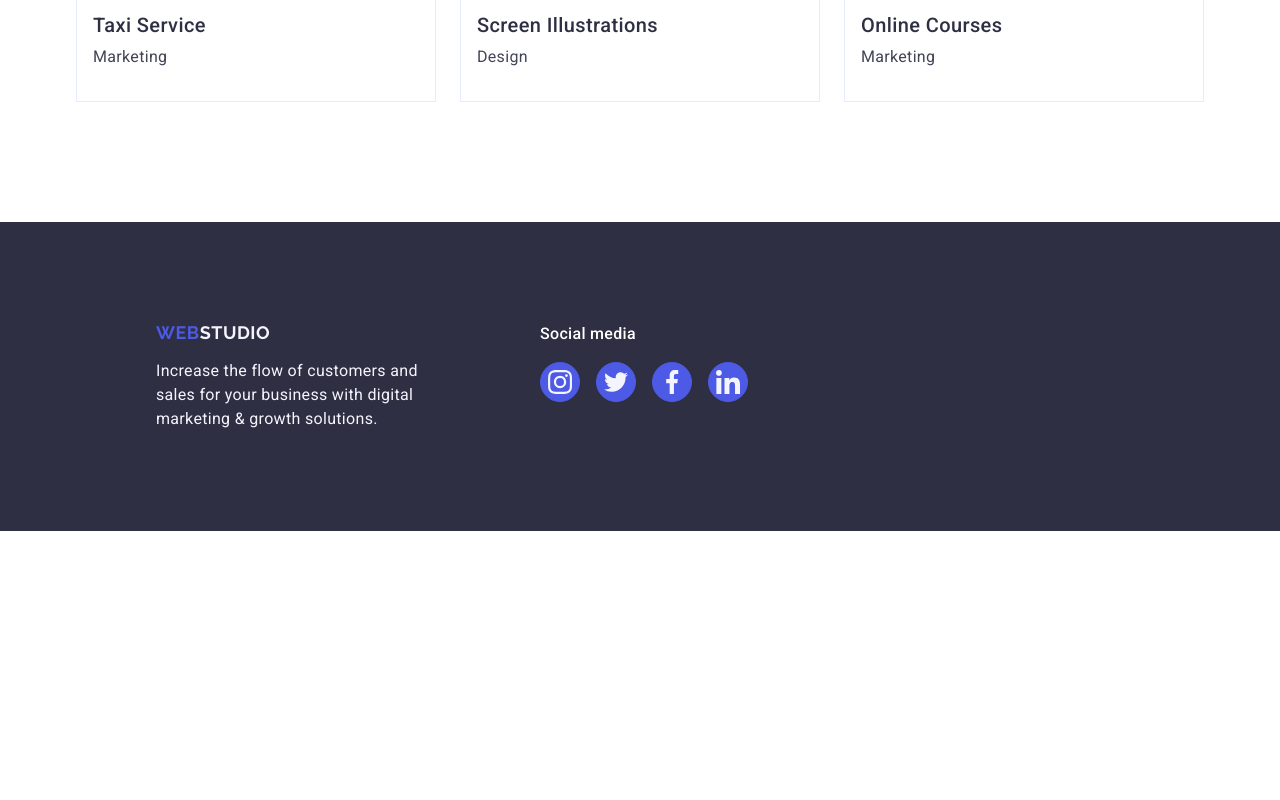
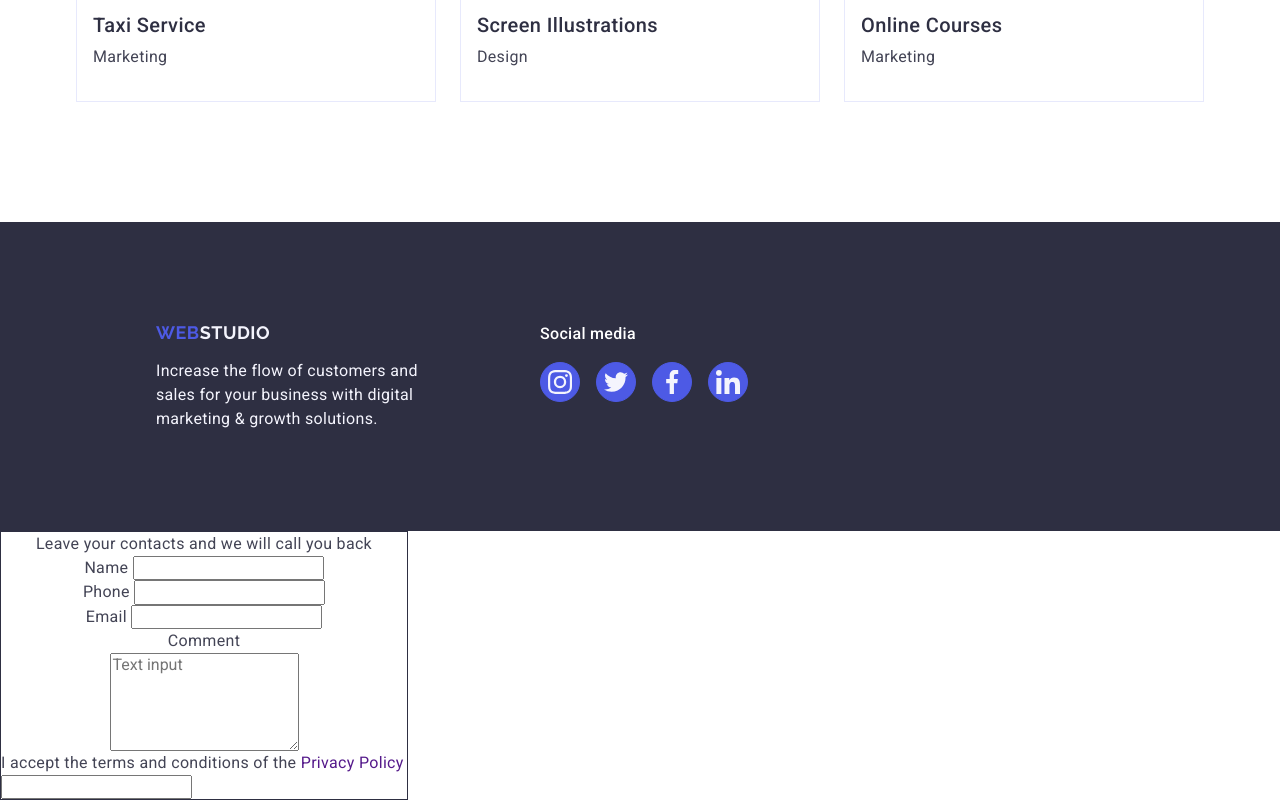
Before and after one commit to a-nester/goit-homework-05, a plain HTML site: page index.html in a window 1280 px wide. Shown: the part 3081-3881 px from the top of the page. Before the commit the page ends 3612 px from the top, so only its background shows below. Drawn offline with nearby package versions, Linux system fonts and the light colour scheme.

Commit message:
modal-window

```diff
--- a/css/styles.css
+++ b/css/styles.css
@@ -490,3 +490,17 @@ transition-property: color;
 .footer .social-box:focus {
     background-color: #31d0aa;
 }
+/* Modal window */
+.form-input {
+
+    position: relative;
+    z-index: 999;
+    max-width: 408px;
+    max-height: 584px;
+    border: 1px solid #2E2F42;
+}
+.form-box {
+    display: flex;
+    flex-direction: column;
+    align-items: center;
+}
--- a/index.html
+++ b/index.html
@@ -451,5 +451,31 @@
         </div>
       </div>
     </footer>
+    <!-- Modal window -->
+    <form class="form-input">
+      <div class="form-box">
+        <p class="form-header">Leave your contacts and we will call you back</p>
+        <label class="form-name">
+         Name
+          <input type="text" name="user-name" />
+        </label>
+        <label class="form-phone">
+          Phone
+          <input type="tel" name="tel" />
+        </label>
+        <label class="form-email">
+          Email
+          <input type="email" name="email" />
+        </label>
+        <label class="form-comment"></label>
+          Comment
+          <textarea name="comment" rows="5" placeholder="Text input"></textarea>
+        </label>
+        <label class="form-checkbox"
+          >I accept the terms and conditions of the <span><a class="form-a" href="">Privacy Policy</a></span>
+          <input type="email" name="email" />
+        </label>
+      </div>
+    </form>
   </body>
 </html>
```
